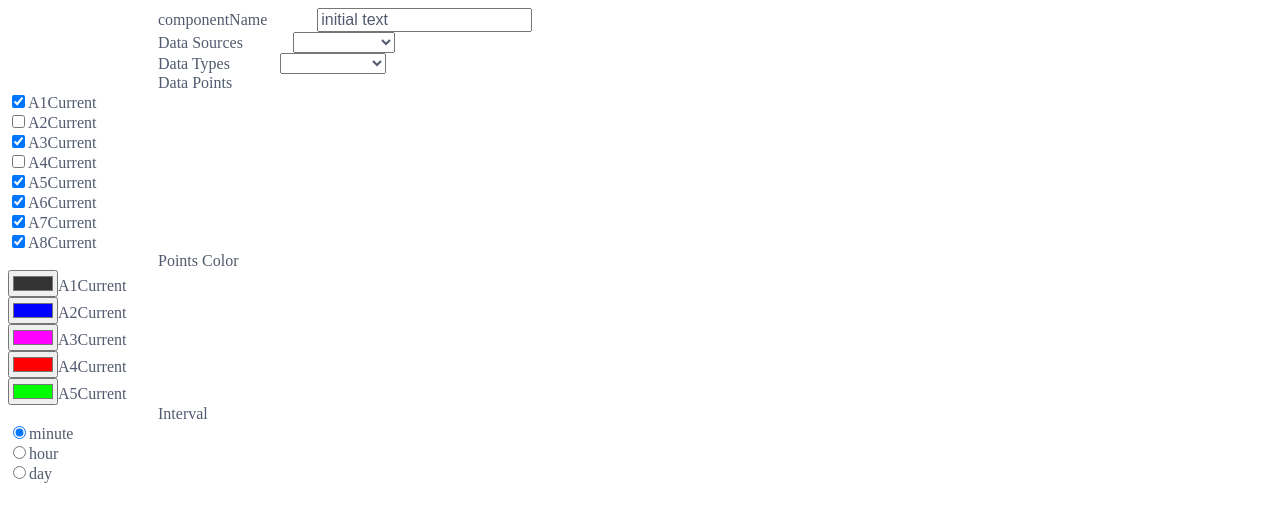
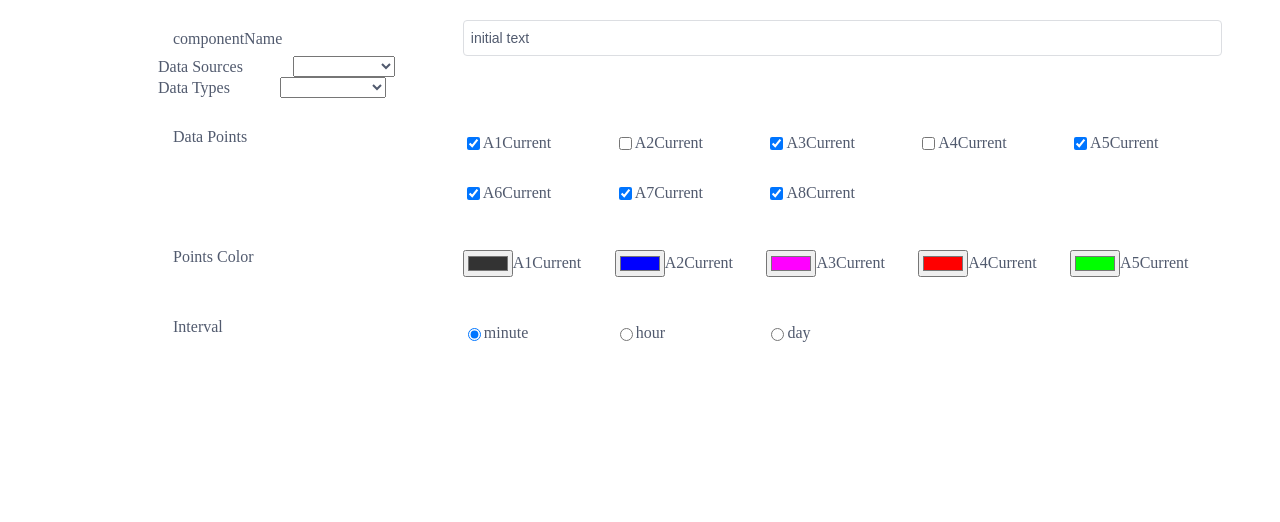
Before and after one commit to culing1317/dynamic-form, an Angular app: page / in a window 1280 px wide. Shown: the top 522 px of the page. Built offline with nearby package versions, Linux system fonts and the light colour scheme.

Commit message:
merge code

```diff
--- a/src/app/dynamic-form/dynamic-form.component.html
+++ b/src/app/dynamic-form/dynamic-form.component.html
@@ -11,29 +11,32 @@
     <div [ngSwitch]="model.type">
       <!-- 输入框 -->
       <!-- [ngStyle]="model.style" -->
-              <div *ngSwitchCase="'input'" [ngStyle]="model.style">
+      <div class="form-item" *ngSwitchCase="'input'" fxLayout='row' fxLayoutAlign="space-between">
         <label class="left-text">{{ model.name }}</label>
-                <input [formControlName]="model.id" [value]="model.value" [placeholder]="model.placeholder" type="text"
-                  on-change="onRadioChange($event, model, group.form)" class="right-text">
+        <input class="right-text text-input" [formControlName]="model.id" [value]="model.value" [placeholder]="model.placeholder"
+          type="text" on-change="onRadioChange($event, model, group.form)">
       </div>
       <!-- 多选框 -->
-              <div *ngSwitchCase="'checkbox'" [formGroupName]="model.id">
+      <div *ngSwitchCase="'checkbox'" class="form-item" [formGroupName]="model.id" fxLayout='row' fxLayoutAlign="space-between">
         <label class="left-text">{{ model.name }}</label>
-                <div class="right-text" *ngFor="let option of model.options">
-                  <input [formControlName]="option.id" [name]="option.id" [id]="option.id" [checked]="option.value" type="checkbox"
-                    on-change="onRadioChange($event, model, form)">
+        <div class="right-text checkbox-right" fxLayout="row ">
+          <div class="checkbox-item" *ngFor="let option of model.options" fxLayout="row wrap" fxLayoutAlign="start center">
+            <input class="cursor-hander" [formControlName]="option.id" [name]="option.id" [id]="option.id" [checked]="option.value"
+              type="checkbox" on-change="onRadioChange($event, model, form)">
             <label for="option.id">{{ option.name }}</label>
           </div>
         </div>
+      </div>
       <!-- 单选框 -->
-              <div *ngSwitchCase="'radio'">
+      <div class="form-item" *ngSwitchCase="'radio'" fxLayout='row' fxLayoutAlign="space-between">
         <label class="left-text">{{ model.name }}</label>
-                <div class="right-text" *ngFor="let option of model.options">
-                  <input [formControlName]="model.id" [name]="model.id" type="radio" [value]="option.value" [id]="option.id"
-                    on-change="onRadioChange($event, model, form)">
+        <div class="right-text single-right" fxLayout="row">
+          <div class="single-item" *ngFor="let option of model.options" fxLayout="row wrap" fxLayoutAlign="start center">
+            <input class="cursor-hander" [formControlName]="model.id" [name]="model.id" type="radio" [value]="option.value"
+              [id]="option.id" on-change="onRadioChange($event, model, form)">
             <label for="option.label">{{ option.name }}</label>
           </div>
-
+        </div>
       </div>
       <!-- 下拉单选框 -->
       <div *ngSwitchCase="'dropDown'">
@@ -42,14 +45,34 @@
           <option *ngFor="let option of model.options" [value]="option.value">{{option.name}}</option>
         </select>
       </div>
-
+      <!-- 下拉单选框(新) -->
+      <!-- <div class="form-item drop-down" *ngSwitchCase="'dropDown'"fxLayout='row' fxLayoutAlign="space-between" >
+          <label class="left-text">{{ model.name }}</label>
+          <div class="right-text" on-click="onDropDown(model.id)">
+            <div class="form-select">
+              <div class="form-select-selection" [ngClass]="{'toggle-btn-on': (dropDownFlagBoolen[model.id])}">
+                <input type="text" type="hidden" value>
+                <div>
+                  <span class="form-select-palaceholder">请选择</span>
+                </div>
+              </div>
+              <div class="select-dropdown" [ngClass]="{'show-drop-down': !(dropDownFlagBoolen[model.id])}">
+                <ul class="select-dropdown-list">
+                  <li class="select-item" [ngClass]="{}" *ngFor="let option of model.options">{{option.name}}</li>
+                </ul>
+              </div>
+            </div>
+          </div>
+        </div> -->
       <!-- 颜色选择盘 -->
-              <div *ngSwitchCase="'colorPicker'" [formGroupName]="model.id">
+      <div class="form-item" *ngSwitchCase="'colorPicker'" [formGroupName]="model.id" fxLayout='row' fxLayoutAlign="space-between">
         <label class="left-text">{{ model.name }}</label>
-                <div class="right-text" *ngFor="let option of model.options">
+        <div class="right-text" fxLayout="row">
+          <div class="color-item" *ngFor="let option of model.options" fxLayout="row wrap" fxLayoutAlign="start center">
             <input [formControlName]="option.id" [name]="option.id" [id]="option.id" [value]="option.value" type="color"
               on-change="onRadioChange($event, model, form)">
             <label for="option.id">{{ option.name }}</label>
+          </div>
         </div>
       </div>
       <!-- 一组组件 -->
```
Lines whose indentation alone changed are shown as unchanged.
